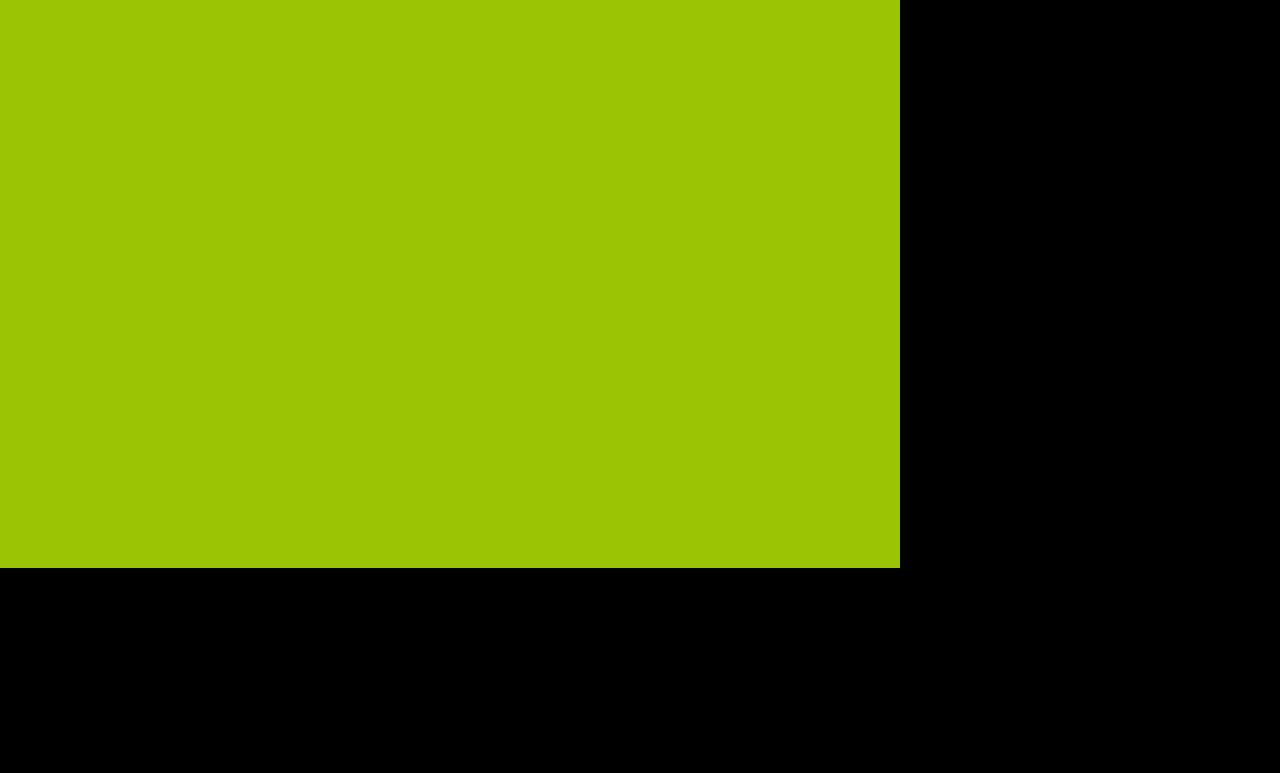
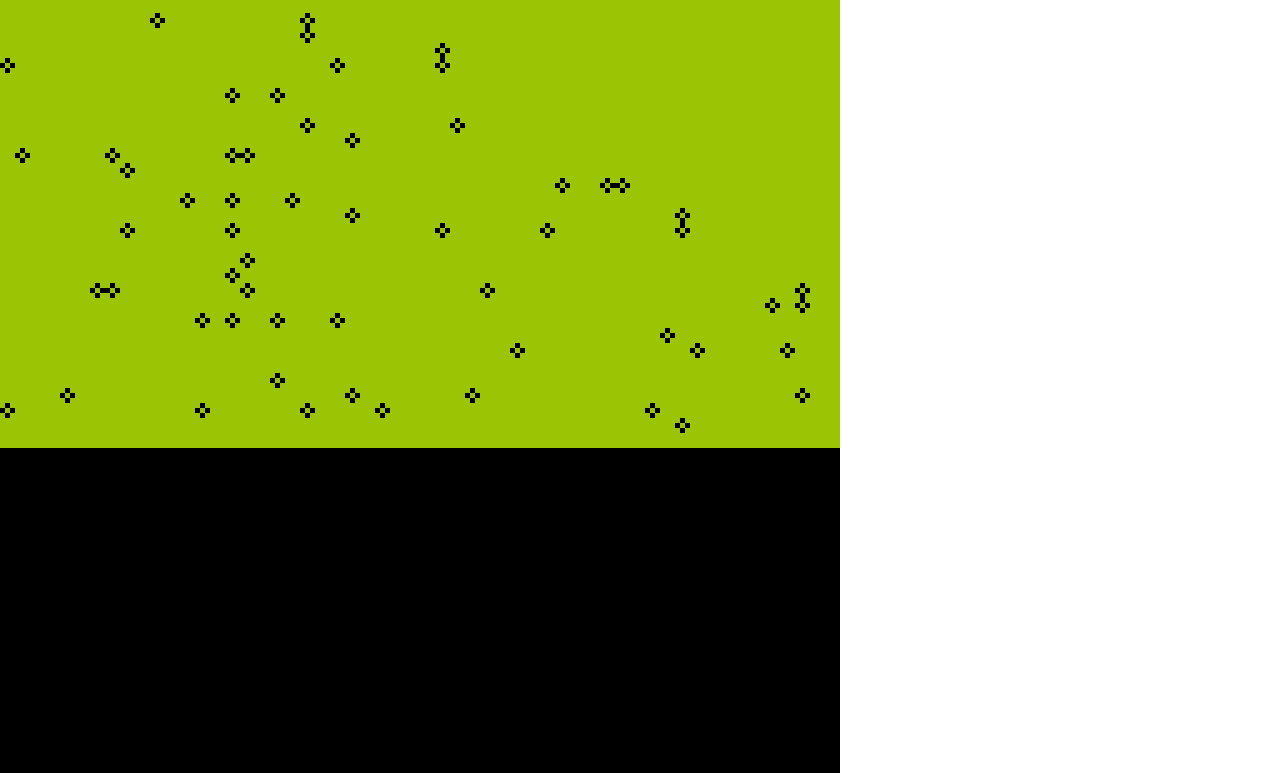
Before and after one commit to pxzin/jogodacobrinha, a website: page src/index.html in a window 1280 px wide. Shown: the part 69-842 px from the top of the page. Drawn offline with Linux system fonts and the light colour scheme.

Commit message:
add: ultimas adiçoes da live e substituiçoes de variavel pelos viewers

```diff
--- a/src/cobrinha_este_vai.js
+++ b/src/cobrinha_este_vai.js
@@ -6,7 +6,8 @@ let yasmim, //chat mudou de canvas
   treco = [],  //chat mudou de aObject
   fps = 5,
   beiçola,
-  pontuacao = 0; //chat mudou de refreshInterval
+  pontuacao = 0,
+  cresce = false; //chat mudou de refreshInterval
 
 
 
@@ -60,7 +61,7 @@ const init = (id, largura, altura, resolution) => {
 
 const start = () =>{
   criaCobra(1, 1);
-  criaComida(10, 1);
+  criaComida(6, 1);
 
   atualizaVelociade();
 }
@@ -92,11 +93,20 @@ const loop = () => {
 
 const criaCobra = (x, y) => {
   treco[y][x] = {
-    tipo: "cabeca",
+    tipo: "zé",
     movel: true,
     colisivel: true,
     solido: true ,
     direcao: {x:1,y:0}
+  };
+};
+const criaRicardo = (x, y,dir) => {
+  treco[y][x] = {
+    tipo: "ricardo",
+    movel: true,
+    colisivel: true,
+    solido: true ,
+    direcao: dir
   };
 };
 
@@ -104,7 +114,6 @@ const criaComida = (x,y) =>{
 
   let xn = x?x:Math.floor(Math.random()*(falseH -1))
   let yn = y?y:Math.floor(Math.random()*(falsefalseH -1))
-
 
   treco[yn][xn] = {
     tipo: "comida",
@@ -114,9 +123,21 @@ const criaComida = (x,y) =>{
   };
 
 }
+const adicionaRicardo = ()=>{
+  // adiciona um colisivel do tipo ricardo no objeto treco
+  // ele deve ser adicionado no vetor oposto ao deslocamento do fragmento de ricardo anterior ou zé caso seja o primeiro
 
+  let posLastFrag = achaObjeto('ricardo') ?? achaObjeto('zé');
+  console.log(posLastFrag)
+  if(posLastFrag){
+    let pivotDir = treco[posLastFrag[0]][posLastFrag[1]].direcao
+    let newFragPos = [posLastFrag[0] + (pivotDir.y*-1), posLastFrag[1] + (pivotDir.x*-1)]    // {x:pivotDir.x*-1,y:pivotDir.y*-1}
+    criaRicardo(newFragPos[1],newFragPos[0],pivotDir);
+  }
+
+}
 const calculaPos = () =>{
-  let moveis = []
+  let apartamentosNoMorumbi = [] //apartamentosNoMorumbi => moveis
   //Y
   for(var y = 0; y < falsefalseH; y++){
     //x
@@ -124,7 +145,7 @@ const calculaPos = () =>{
 
       let item = treco[y][x];
       if(item && item.movel){
-        moveis.push({
+        apartamentosNoMorumbi.push({
           x,y,
           item
         });
@@ -132,14 +153,14 @@ const calculaPos = () =>{
     }
   }
 
-  for(let obj in moveis){
-    let movel = moveis[obj]
+  for(let obj in apartamentosNoMorumbi){
+    let sofá = apartamentosNoMorumbi[obj]   //sofá => movel
     /**
      * @param fa1seH - chat mudou de newPos
      */
     let fa1seH ={
-      x:movel.x+movel.item.direcao.x,
-      y:movel.y+movel.item.direcao.y
+      x:sofá.x+sofá.item.direcao.x,
+      y:sofá.y+sofá.item.direcao.y
     }
 
     //se maior que cenário
@@ -153,32 +174,42 @@ const calculaPos = () =>{
 
 
 
-    if(detectaColisao(treco[fa1seH.y][fa1seH.x],movel.item)){
+    if(detectaColisao(treco[fa1seH.y][fa1seH.x],sofá.item)){
       //comida se não for solido, se ambos forem solidos = gameover
-      if(treco[fa1seH.y][fa1seH.x].solido == movel.item.solido){
-        console.log("GAME OVER!!")
+      // console.log(treco[fa1seH.y][fa1seH.x].tipo)
+
+      if(treco[fa1seH.y][fa1seH.x].solido == sofá.item.solido){
+        console.log("GAME OVER!!",sofá.item,treco[fa1seH.y][fa1seH.x])
+        debugger
       }else{
         if(treco[fa1seH.y][fa1seH.x].tipo == "comida"){
           marcaPonto(treco[fa1seH.y][fa1seH.x].valor)
+          cresce = true;
           criaComida();
         }
       }
+    }else{
+      sofá.item.moveu = true;
+      treco[fa1seH.y][fa1seH.x] = sofá.item;
+      treco[sofá.y][sofá.x] = null;
     }
 
-    treco[fa1seH.y][fa1seH.x] = movel.item;
-    treco[movel.y][movel.x] = null;
 
-    // debugger
-    //remove posicao antiga
+    if(cresce){
+      cresce = false;
+      adicionaRicardo();
+    }
 
   }
 
 }
 
 const detectaColisao = (obj,movel) =>{
-  if(obj && (obj.colisivel && movel.colisivel))
-    return true
-
+  if(obj && movel){
+    console.log(obj,movel)
+    if(obj && (obj.colisivel && movel.colisivel))
+      return true
+  }
   return false
 }
 
@@ -198,11 +229,14 @@ const desenhaObjetos = () => {
 
       if(item){
         switch(item.tipo){
-          case "cabeca":
+          case "zé":
             desenhaCobra(coluna, linha);
             break
           case "comida":
             desenhaComida(coluna, linha);
+            break
+          case "ricardo":
+            desenhaRicardo(coluna, linha);
             break
           default:
             console.log("algo deu errado");
@@ -223,7 +257,9 @@ const desenhaComida = (x,y) => {
   desenhaRect("#000",{x:x*fator*res,y:(y*fator+1)*res,w:res,h:res});
   desenhaRect("#000",{x:(x*fator+2)*res,y:(y*fator+1)*res,w:res,h:res});
   desenhaRect("#000",{x:(x*fator+1)*res,y:(y*fator+2)*res,w:res,h:res});
-  desenhaRect("#F00",{x:x*fator*res,y:y*fator*res,w:res,h:res});
+}
+desenhaRicardo = (x,y) =>{
+  desenhaPixelUpscaled("#000",x,y)
 }
 const desenhaPixelUpscaled = (cor, x, y) => {
   for (var fy = 0; fy < fator; fy++) {
@@ -236,7 +272,6 @@ const desenhaPixelUpscaled = (cor, x, y) => {
       });
     }
   }
-  // desenhaRect("#F00",{x:x*fator*res,y:y*fator*res,w:res,h:res});
 };
 
 const desenhaRect = (cor, rect) => {
@@ -266,8 +301,10 @@ const mudaDirCobrinha = (dir) => {
           break;
   }
 
-  let posCabeca = achaObjeto('cabeca');
-  treco[posCabeca[0]][posCabeca[1]].direcao = DIRCOBRINHA
+  let posZé = achaObjeto('zé');
+  let dirAtual = treco[posZé[0]][posZé[1]].direcao;
+  if(Math.abs(dirAtual.x + DIRCOBRINHA.x) === 1 || Math.abs(dirAtual.y + DIRCOBRINHA.y) === 1)
+    treco[posZé[0]][posZé[1]].direcao = DIRCOBRINHA
 
 }
 
--- a/src/index.html
+++ b/src/index.html
@@ -19,10 +19,9 @@
     </style>
 </head>
 <!-- <body onload="init('palco',84,48,5)"> -->
-<body onload="init('palco',180,120,5)">
+<body onload="init('palco',168,96,5)">
     <h1>Jogo da Cobrinha - Live do PXzin</h1>
-    <canvas id="palco" width="1280" height="920">
-
+    <canvas id="palco" width="840" height="920">
     </canvas>
 </body>
 </html>
```
